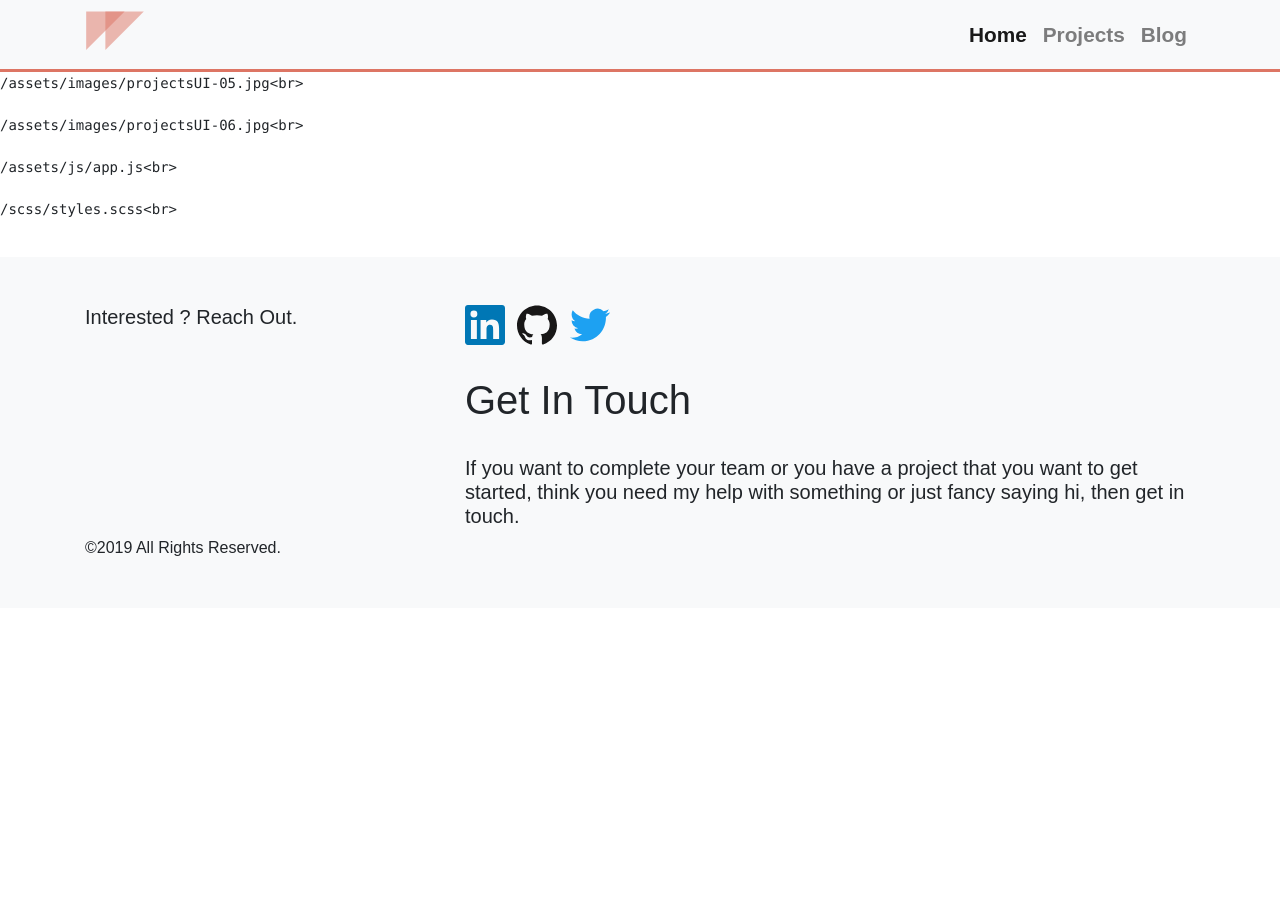
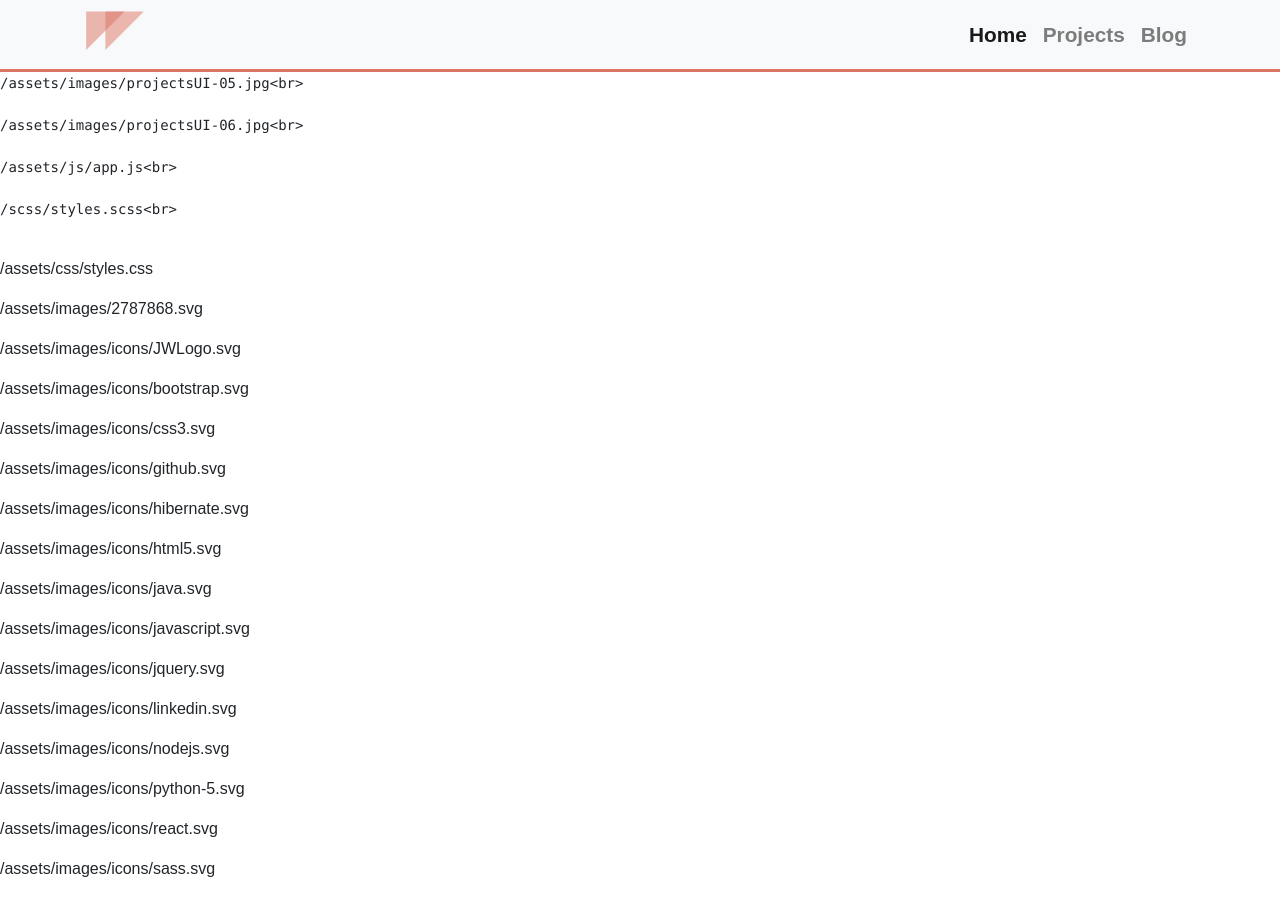
Before and after one commit to JIWU6498/wujenny.com, a Jekyll site: the page built from jekylle.md, in a window 1280 px wide and 900 px high, scrolled down 1138 px. Built offline with Jekyll 4.4.1, drawn with Linux system fonts in a browser that asks for light colours; nearby versions of some CDN libraries; some web fonts are replaced; our own code applies the rules of GitHub Pages for plain Markdown files; a script that is not in the unit is left out; before the commit the page ends 1746 px from its top, so only the background shows below that; some of the changed text lies outside the part shown.

Commit message:
add file path to js

````diff
--- a/_config.yml
+++ b/_config.yml
@@ -30,14 +30,20 @@
 # Add front matter to static files
 defaults:
   - scope:
-      path: "images"
+      path: "assets/images"
     values:
       image: true
+  - scope:
+      path: "assets/js"
+    values:
+      javascript: true
+  - scope:
+      path: "assets/css"
+    values:
+      css: true
 
-  - scope:
-      path: "" # an empty string here means all files in the project
-    values:
-      js: true
+
+
 
 # Pagination
 paginate: 5
--- a/_layouts/default.html
+++ b/_layouts/default.html
@@ -148,6 +148,13 @@
     integrity="sha384-JZR6Spejh4U02d8jOt6vLEHfe/JQGiRRSQQxSfFWpi1MquVdAyjUar5+76PVCmYl" crossorigin="anonymous">
 </script>
 <!-- Self JS -->
-<script src="../assets/js/app.js/"></script>
+<!-- <script src="../assets/js/app.js/"></script> -->
+
+
+{% for file in site.static_files %}
+  {% if file.javascript %}
+  <script src="{{file.path}}" alt="{file.name}"></script>
+  {% endif %}
+{% endfor %}
 
 </html>
--- a/_layouts/post.html
+++ b/_layouts/post.html
@@ -3,9 +3,6 @@
 title: Posts
 permalink: pretty
 ---
-{% for file in site.static_files %}
-{{ file.path }}<br>
-{% endfor %}
 
 <h1>{{ page.title }}</h1>
 <p class="meta">{{ page.date | date_to_string }}</p>
--- a/jekylle.md
+++ b/jekylle.md
@@ -7,3 +7,10 @@
 {{ file.path }}<br>
 {% endfor %}
 ```
+
+{% for file in site.static_files %}
+  {% if file.javascript %}
+  <script src="{{file.path}}" alt="{file.name}"></script>
+  {% endif %}
+  {{file.path}}<br>
+{% endfor %}
````
Also changed, not shown: projects/index.html (line endings or trailing spaces).
